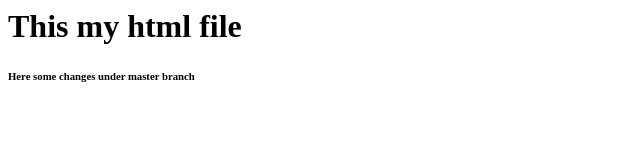
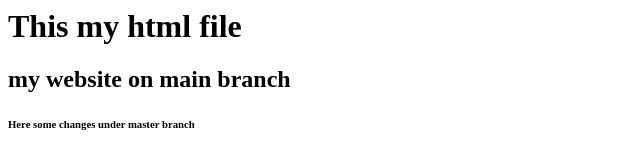
Before and after one commit to PriyaSanketDeo/myAssignment, a plain HTML site: page index.html in a window 1280 px wide. Shown: the whole page, without its empty margins (0-640 px from the left). Drawn offline with Linux system fonts and the light colour scheme.

Commit message:
html file changed

```diff
--- a/index.html
+++ b/index.html
@@ -4,7 +4,7 @@
 	</head>
 	<body>
 		<h1> This my html file </h1>
-
+        <h2>my website on main branch</h2>
         <h6> Here some changes under master branch</h6>
 
 	</body>
```
